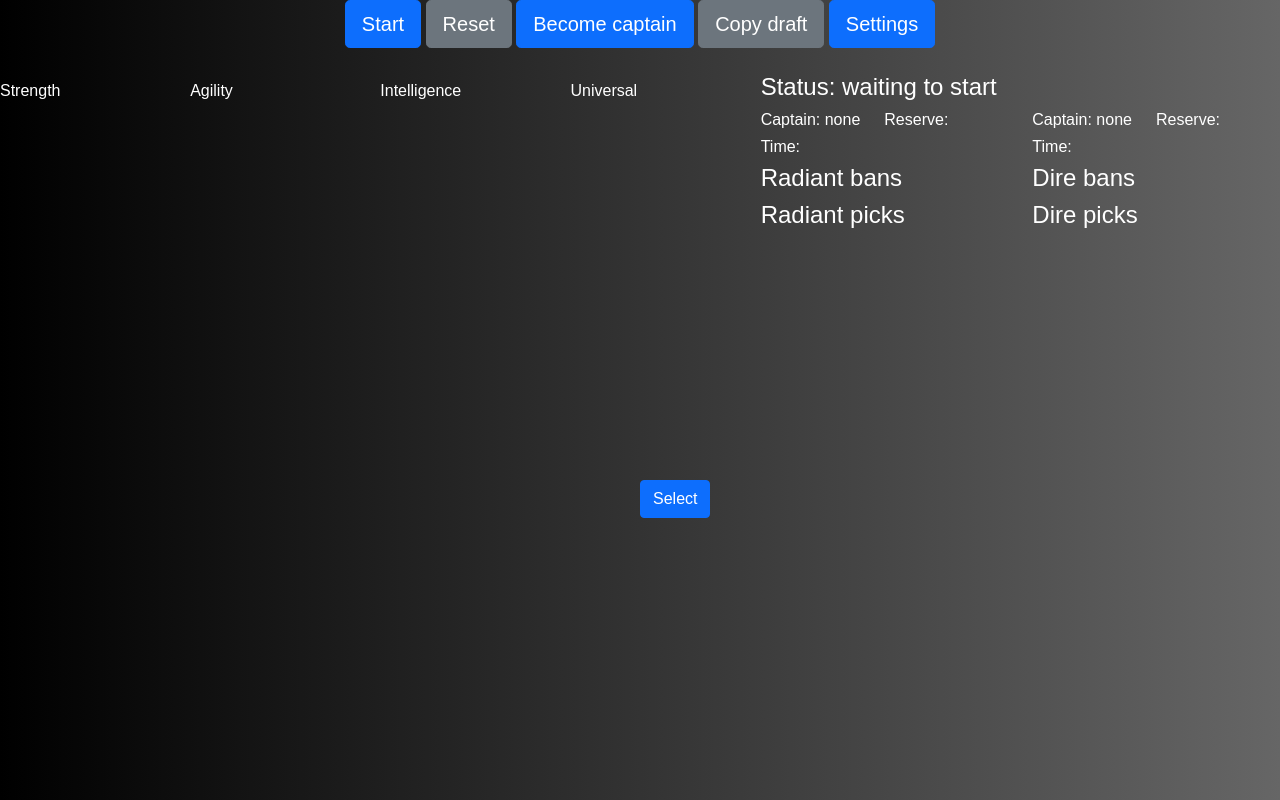
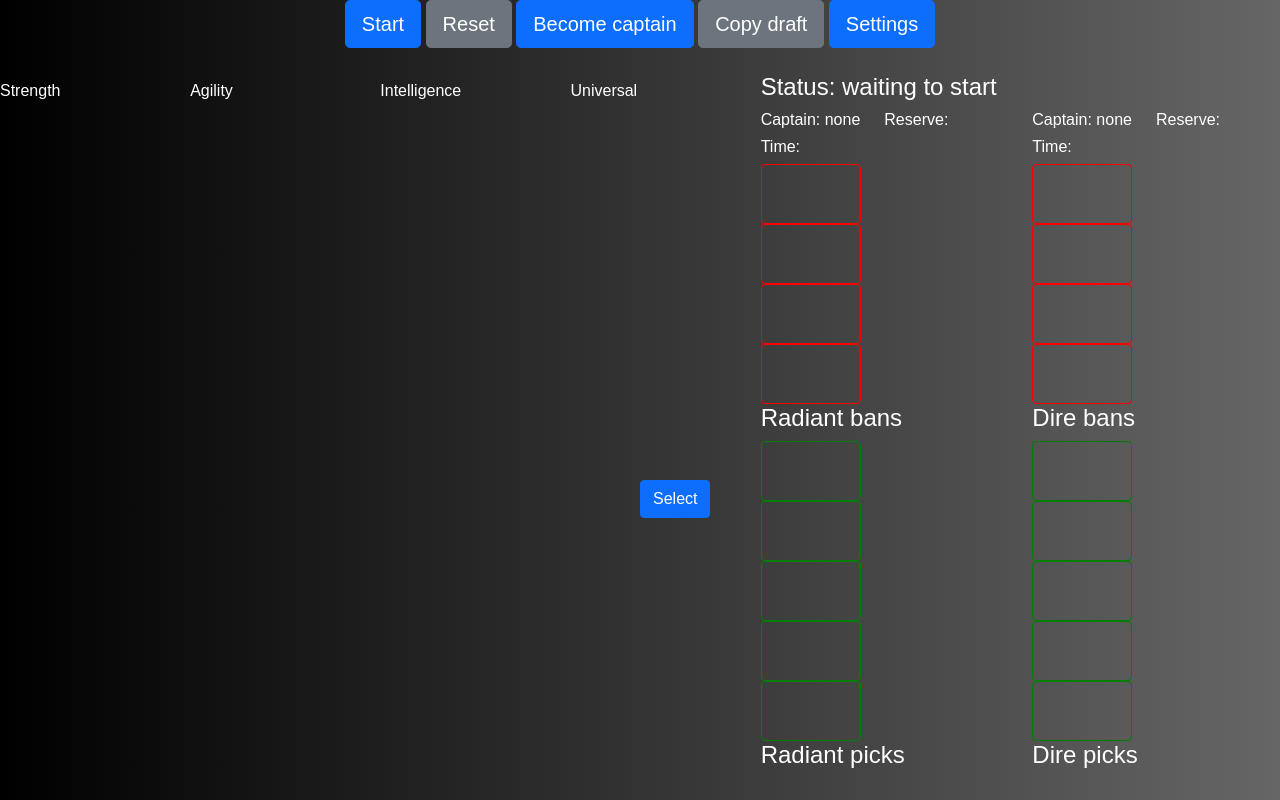
Before and after one commit to alexander-lindstrom/dota-custom-draft, a website: page index.html in a window 1280 px wide. Drawn offline with nearby package versions, Linux system fonts and the light colour scheme; no server answers.

Commit message:
some html placeholders for picks and bans

```diff
--- a/index.html
+++ b/index.html
@@ -62,8 +62,19 @@
 							<h6 id=radiant_timer>Time:</h6>
 							</div>
 						</div>
-						<div class="col pick_info align-self-end" id="radiant_ban"></div>
-						<div class="col pick_info align-self-end" id="radiant_pick"></div>
+						<div class="col pick_info align-self-end" id="radiant_ban">
+							<div class="radiant_ban_1 img_holder_ban"></div>
+							<div class="radiant_ban_2 img_holder_ban"></div>
+							<div class="radiant_ban_3 img_holder_ban"></div>
+							<div class="radiant_ban_4 img_holder_ban"></div>
+						</div>
+						<div class="col pick_info align-self-end" id="radiant_pick">
+							<div class="radiant_pick_1 img_holder_pick"></div>
+							<div class="radiant_pick_2 img_holder_pick"></div>
+							<div class="radiant_pick_3 img_holder_pick"></div>
+							<div class="radiant_pick_4 img_holder_pick"></div>
+							<div class="radiant_pick_5 img_holder_pick"></div>
+						</div>
 					</div>
 				</div>
 				<div class="col col-6">
@@ -79,8 +90,19 @@
 							<h6 id=dire_timer>Time:</h6>
 							</div>
 						</div>
-						<div class="col pick_info align-self-start" id="dire_ban"></div>
-						<div class="col pick_info align-self-start" id="dire_pick"></div>
+						<div class="col pick_info align-self-start" id="dire_ban">
+							<div class="dire_ban_1 img_holder_ban"></div>
+							<div class="dire_ban_2 img_holder_ban"></div>
+							<div class="dire_ban_3 img_holder_ban"></div>
+							<div class="dire_ban_4 img_holder_ban"></div>
+						</div>
+						<div class="col pick_info align-self-start" id="dire_pick">
+							<div class="dire_pick_1 img_holder_pick"></div>
+							<div class="dire_pick_2 img_holder_pick"></div>
+							<div class="dire_pick_3 img_holder_pick"></div>
+							<div class="dire_pick_4 img_holder_pick"></div>
+							<div class="dire_pick_5 img_holder_pick"></div>
+						</div>
 					</div>
 				</div>
 			</div>
--- a/public/css/main.css
+++ b/public/css/main.css
@@ -31,6 +31,24 @@ img{
 	padding: 5px;
 	display: inline;
 	width: 100px !important;
+}
+
+.img_holder_ban, .img_holder_pick{
+	min-height:60px;
+	display:block;
+	border : 2px;
+	width: 100px !important;
+}
+.img_holder_ban {
+	border: 1px solid red;
+	border-radius: 4px;
+}
+.img_holder_pick {
+	border: 1px solid green;
+	border-radius: 4px;
+}
+.radiant_ban, .radiant_pick {
+	text-align: right;
 }
 #radiant_ban img, #dire_ban img,#radiant_pick img, #dire_pick img{
 	display: block;
```
